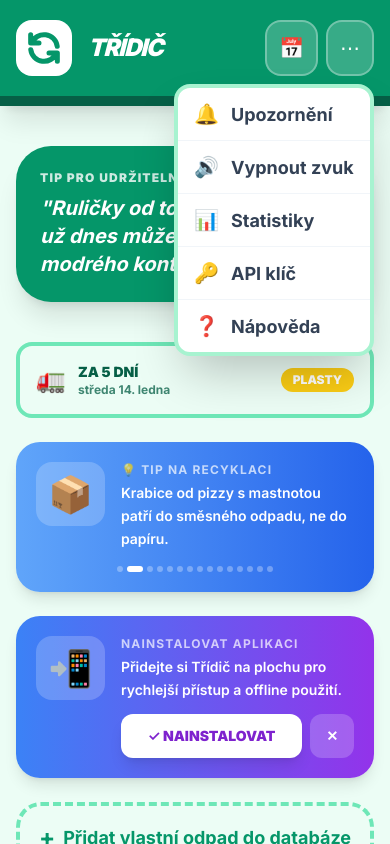
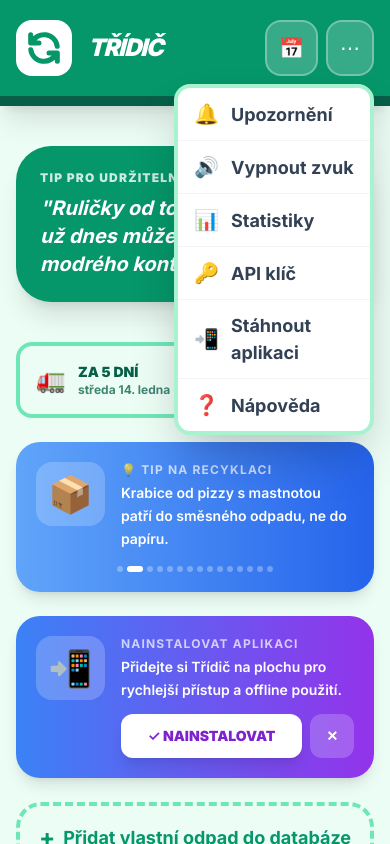
Before and after one commit to mulleroj/recyklace-asistent, a React (Vite) app: page / in a window 390 px wide. Both pictures are taken after a click on the button "Menu". Shown: the top 844 px of the page. Built offline with nearby package versions, Linux system fonts and the light colour scheme.

Commit message:
Fix: Přidáno tlačítko Stáhnout aplikaci do menu pro obnovení install promptu

```diff
--- a/src/components/layout/Header.tsx
+++ b/src/components/layout/Header.tsx
@@ -186,6 +186,17 @@ const Header: React.FC<HeaderProps> = ({ isOnline, soundEnabled, onToggleSound,
                                         </button>
                                         <button
                                             onClick={() => {
+                                                // Dispatch custom event to show install prompt
+                                                window.dispatchEvent(new Event('show-install-prompt'));
+                                                setIsMenuOpen(false);
+                                            }}
+                                            className="w-full px-4 py-3 text-left hover:bg-emerald-50 transition-colors flex items-center gap-3 border-b border-slate-100"
+                                        >
+                                            <span className="text-xl">📲</span>
+                                            <span className="font-bold text-slate-700">Stáhnout aplikaci</span>
+                                        </button>
+                                        <button
+                                            onClick={() => {
                                                 onOpenHelp();
                                                 setIsMenuOpen(false);
                                             }}
--- a/src/components/ui/InstallPrompt.tsx
+++ b/src/components/ui/InstallPrompt.tsx
@@ -14,16 +14,24 @@ const InstallPrompt: React.FC = () => {
     const [showIOSInstructions, setShowIOSInstructions] = useState(false);
 
     useEffect(() => {
+        // Listen for manual show event from header button
+        const handleManualShow = () => {
+            setIsVisible(true);
+            localStorage.removeItem('install_prompt_dismissed');
+        };
+
+        window.addEventListener('show-install-prompt', handleManualShow);
+
         // Check if already dismissed
         const dismissed = localStorage.getItem('install_prompt_dismissed');
         if (dismissed) {
-            return;
+            return () => window.removeEventListener('show-install-prompt', handleManualShow);
         }
 
         // Check if already installed
         if (window.matchMedia('(display-mode: standalone)').matches) {
             setIsInstalled(true);
-            return;
+            return () => window.removeEventListener('show-install-prompt', handleManualShow);
         }
 
         // Check if iOS
@@ -46,6 +54,7 @@ const InstallPrompt: React.FC = () => {
 
         return () => {
             window.removeEventListener('beforeinstallprompt', handler);
+            window.removeEventListener('show-install-prompt', handleManualShow);
             clearTimeout(timer);
         };
     }, []);
```
